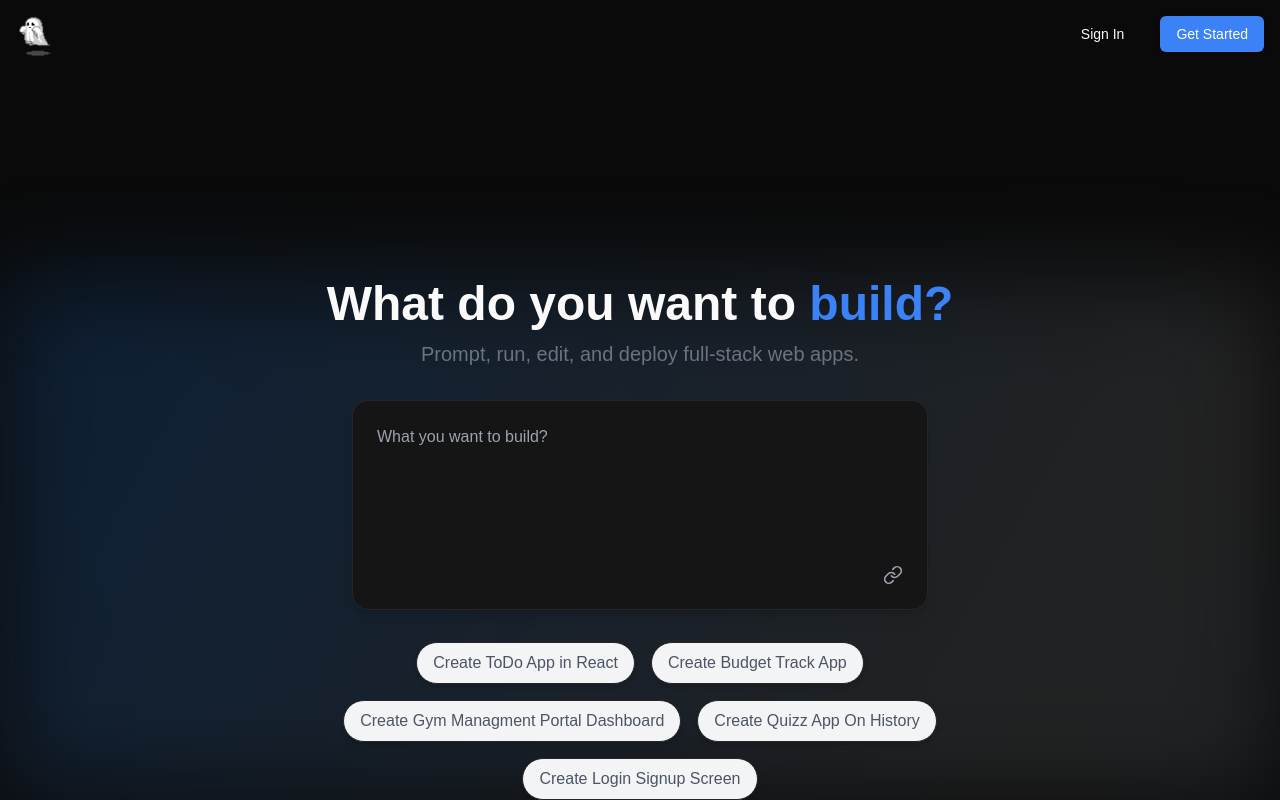
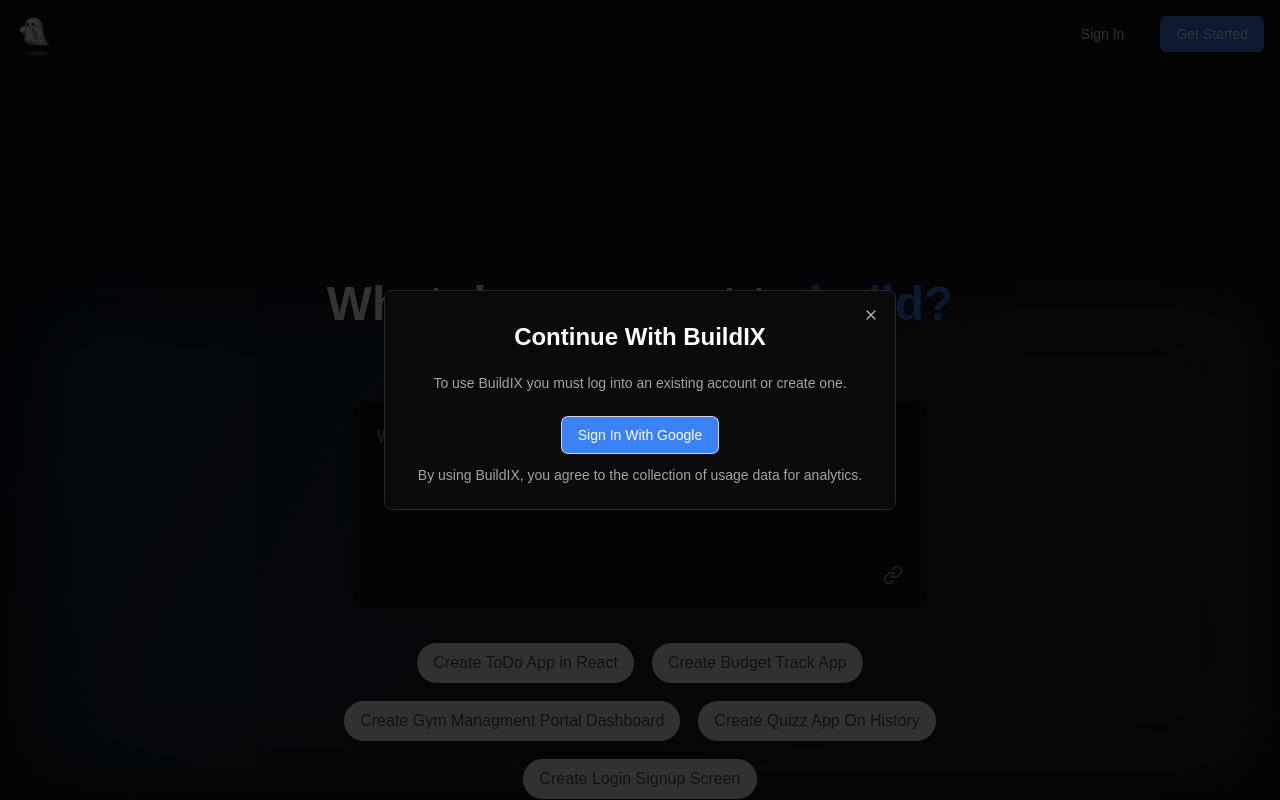
Before and after one commit to swastideep-maharana/buildix, a Next.js app: page / in a window 1280 px wide. Both pictures are taken after a click on the element "Create ToDo App in React". Built offline with nearby package versions, Linux system fonts and the light colour scheme; no server answers.

Commit message:
#authentication done

```diff
--- a/app/provider.jsx
+++ b/app/provider.jsx
@@ -3,13 +3,20 @@
 import { ThemeProvider as NextThemesProvider } from "next-themes";
 import Header from "@/components/custom/Header";
 import { MessagesContext } from "@/context/MessagesContext";
+import { UserDetailContext } from "@/context/UserDetailContext";
+import { GoogleOAuthProvider } from "@react-oauth/google";
 
 function Provider({ children }) {
   const [messages, setMessages] = useState();
+  const [userDetail, setUserDetail] = useState();
 
   return (
     <div>
-      <MessagesContext.Provider value={{messages, setMessages}}>
+      <GoogleOAuthProvider
+        clientId={process.env.NEXT_PUBLIC_GOOGLE_AUTH_CLIENT_ID_KEY}
+      >
+        <UserDetailContext.Provider value={{ userDetail, setUserDetail }}>
+          <MessagesContext.Provider value={{ messages, setMessages }}>
             <NextThemesProvider
               attribute="class"
               defaultTheme="dark"
@@ -20,6 +27,8 @@
               {children}
             </NextThemesProvider>
           </MessagesContext.Provider>
+        </UserDetailContext.Provider>
+      </GoogleOAuthProvider>
     </div>
   );
 }
--- a/components/custom/Hero.jsx
+++ b/components/custom/Hero.jsx
@@ -1,15 +1,25 @@
 "use client";
 import { MessagesContext } from "@/context/MessagesContext";
+import { UserDetailContext } from "@/context/UserDetailContext";
 import Colors from "@/data/Colors";
 import Lookup from "@/data/Lookup";
 import { ArrowRight, Link } from "lucide-react";
 import React, { useContext, useState } from "react";
+import SignInDialog from "./SignInDialog";
 
 const Hero = () => {
   const [userInput, setUserInput] = useState();
 
   const { messages, setMessages } = useContext(MessagesContext);
+
+  const { userDetail, setUserDetail } = useContext(UserDetailContext);
+
+  const [openDialog, setOpenDialog] = useState(false);
   const onGenerate = (input) => {
+    if (!userDetail?.name) {
+      setOpenDialog(true);
+      return;
+    }
     setMessages({
       role: "user",
       content: input,
@@ -69,6 +79,10 @@
           </h2>
         ))}
       </div>
+      <SignInDialog
+        openDialog={openDialog}
+        closeDialog={(v) => setOpenDialog(v)}
+      />
     </div>
   );
 };
--- /dev/null
+++ b/components/custom/SignInDialog.jsx
@@ -0,0 +1,74 @@
+import React, { useContext } from "react";
+import {
+  Dialog,
+  DialogContent,
+  DialogDescription,
+  DialogHeader,
+  DialogTitle,
+  DialogTrigger,
+} from "@/components/ui/dialog";
+import Lookup from "@/data/Lookup";
+import { Button } from "../ui/button";
+import { useGoogleLogin } from "@react-oauth/google";
+
+import axios from "axios";
+import { UserDetailContext } from "@/context/UserDetailContext";
+
+const SignInDialog = ({ openDialog, closeDialog }) => {
+  const { userDetail, setUserDetail } = useContext(UserDetailContext);
+
+  const googleLogin = useGoogleLogin({
+    onSuccess: async (tokenResponse) => {
+      try {
+        console.log("Token Response:", tokenResponse);
+
+        const userInfo = await axios.get(
+          "https://www.googleapis.com/oauth2/v3/userinfo",
+          {
+            headers: {
+              Authorization: `Bearer ${tokenResponse.access_token}`,
+            },
+          }
+        );
+
+        console.log("User Info:", userInfo.data);
+        // Handle user information (e.g., save it to the state or backend)
+        setUserDetail(userInfo.data);
+        closeDialog(false);
+      } catch (error) {
+        console.error("Error fetching user info:", error);
+      }
+    },
+    onError: (errorResponse) => {
+      console.error("Login Error:", errorResponse);
+    },
+  });
+
+  return (
+    <Dialog open={openDialog} onOpenChange={closeDialog}>
+      <DialogContent>
+        <DialogHeader>
+          <DialogTitle></DialogTitle>
+          <DialogDescription>
+            <div className="flex flex-col items-center justify-center gap-3">
+              <h2 className="font-bold text-2xl text-center text-white">
+                {Lookup.SIGNIN_HEADING}
+              </h2>
+              <p className="mt-2 text-center ">{Lookup.SIGNIN_SUBHEADING}</p>
+              <Button
+                className="bg-blue-500 text-white hover:bg-blue-400 mt-3"
+                onClick={googleLogin}
+              >
+                Sign In With Google
+              </Button>
+
+              <p>{Lookup?.SIGNIn_AGREEMENT_TEXT}</p>
+            </div>
+          </DialogDescription>
+        </DialogHeader>
+      </DialogContent>
+    </Dialog>
+  );
+};
+
+export default SignInDialog;
--- /dev/null
+++ b/components/ui/dialog.jsx
@@ -0,0 +1,96 @@
+"use client"
+
+import * as React from "react"
+import * as DialogPrimitive from "@radix-ui/react-dialog"
+import { X } from "lucide-react"
+
+import { cn } from "@/lib/utils"
+
+const Dialog = DialogPrimitive.Root
+
+const DialogTrigger = DialogPrimitive.Trigger
+
+const DialogPortal = DialogPrimitive.Portal
+
+const DialogClose = DialogPrimitive.Close
+
+const DialogOverlay = React.forwardRef(({ className, ...props }, ref) => (
+  <DialogPrimitive.Overlay
+    ref={ref}
+    className={cn(
+      "fixed inset-0 z-50 bg-black/80  data-[state=open]:animate-in data-[state=closed]:animate-out data-[state=closed]:fade-out-0 data-[state=open]:fade-in-0",
+      className
+    )}
+    {...props} />
+))
+DialogOverlay.displayName = DialogPrimitive.Overlay.displayName
+
+const DialogContent = React.forwardRef(({ className, children, ...props }, ref) => (
+  <DialogPortal>
+    <DialogOverlay />
+    <DialogPrimitive.Content
+      ref={ref}
+      className={cn(
+        "fixed left-[50%] top-[50%] z-50 grid w-full max-w-lg translate-x-[-50%] translate-y-[-50%] gap-4 border bg-background p-6 shadow-lg duration-200 data-[state=open]:animate-in data-[state=closed]:animate-out data-[state=closed]:fade-out-0 data-[state=open]:fade-in-0 data-[state=closed]:zoom-out-95 data-[state=open]:zoom-in-95 data-[state=closed]:slide-out-to-left-1/2 data-[state=closed]:slide-out-to-top-[48%] data-[state=open]:slide-in-from-left-1/2 data-[state=open]:slide-in-from-top-[48%] sm:rounded-lg",
+        className
+      )}
+      {...props}>
+      {children}
+      <DialogPrimitive.Close
+        className="absolute right-4 top-4 rounded-sm opacity-70 ring-offset-background transition-opacity hover:opacity-100 focus:outline-none focus:ring-2 focus:ring-ring focus:ring-offset-2 disabled:pointer-events-none data-[state=open]:bg-accent data-[state=open]:text-muted-foreground">
+        <X className="h-4 w-4" />
+        <span className="sr-only">Close</span>
+      </DialogPrimitive.Close>
+    </DialogPrimitive.Content>
+  </DialogPortal>
+))
+DialogContent.displayName = DialogPrimitive.Content.displayName
+
+const DialogHeader = ({
+  className,
+  ...props
+}) => (
+  <div
+    className={cn("flex flex-col space-y-1.5 text-center sm:text-left", className)}
+    {...props} />
+)
+DialogHeader.displayName = "DialogHeader"
+
+const DialogFooter = ({
+  className,
+  ...props
+}) => (
+  <div
+    className={cn("flex flex-col-reverse sm:flex-row sm:justify-end sm:space-x-2", className)}
+    {...props} />
+)
+DialogFooter.displayName = "DialogFooter"
+
+const DialogTitle = React.forwardRef(({ className, ...props }, ref) => (
+  <DialogPrimitive.Title
+    ref={ref}
+    className={cn("text-lg font-semibold leading-none tracking-tight", className)}
+    {...props} />
+))
+DialogTitle.displayName = DialogPrimitive.Title.displayName
+
+const DialogDescription = React.forwardRef(({ className, ...props }, ref) => (
+  <DialogPrimitive.Description
+    ref={ref}
+    className={cn("text-sm text-muted-foreground", className)}
+    {...props} />
+))
+DialogDescription.displayName = DialogPrimitive.Description.displayName
+
+export {
+  Dialog,
+  DialogPortal,
+  DialogOverlay,
+  DialogTrigger,
+  DialogClose,
+  DialogContent,
+  DialogHeader,
+  DialogFooter,
+  DialogTitle,
+  DialogDescription,
+}
--- /dev/null
+++ b/context/UserDetailContext.jsx
@@ -0,0 +1,3 @@
+import { createContext } from "react";
+
+export const UserDetailContext = createContext();
--- a/package.json
+++ b/package.json
@@ -9,7 +9,10 @@
     "lint": "next lint"
   },
   "dependencies": {
+    "@radix-ui/react-dialog": "^1.1.4",
     "@radix-ui/react-slot": "^1.1.1",
+    "@react-oauth/google": "^0.12.1",
+    "axios": "^1.7.9",
     "class-variance-authority": "^0.7.1",
     "clsx": "^2.1.1",
     "dedent": "^1.5.3",
```
Also changed, not shown: 1 other file (tests, documents, lock files or other folders). Lines whose indentation alone changed are shown as unchanged.
